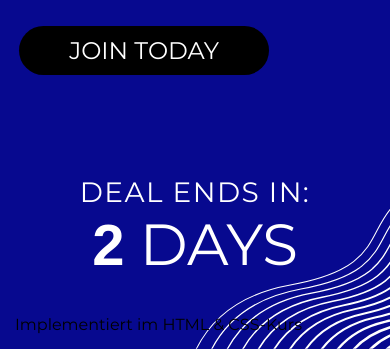
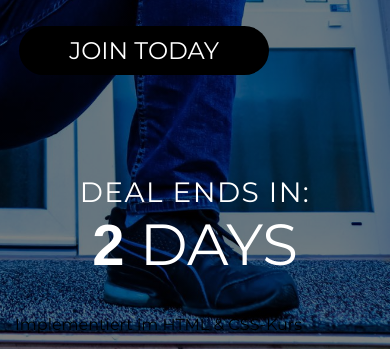
Before and after one commit to natjov28/vikigym, a plain HTML site: page index.html in a window 390 px wide. Shown: the part 495-844 px from the top of the page. Drawn offline with Linux system fonts and the light colour scheme; a web font is replaced by a local one.

Commit message:
Update main.css
zamjena  slike

```diff
--- a/styles/main.css
+++ b/styles/main.css
@@ -66,15 +66,18 @@ body {
 }
 @media (max-width: 62.5em){
     body {
-        background-color: #07098f ;
-        background-image: url(../image/waves-white-cropped.svg);
+       /* background-color: #07098f ;*/
+       /* background-image: url(../image/waves-white-cropped.svg);*/
+       background-image: linear-gradient(0deg, rgba(0, 0, 0, 0.5) 0%, rgba(0, 0, 0, 0.5) 100%),
+       url("../image/viktorplavi.jpg");
         background-attachment: initial;
         background-repeat: no-repeat;
         background-position: 100% 100%;
-        background-size: 50vw auto;
+        background-size:calc(11% + 91vh) auto;;
     }
 
 }
+
 
 .page {
     display: flex;
```
